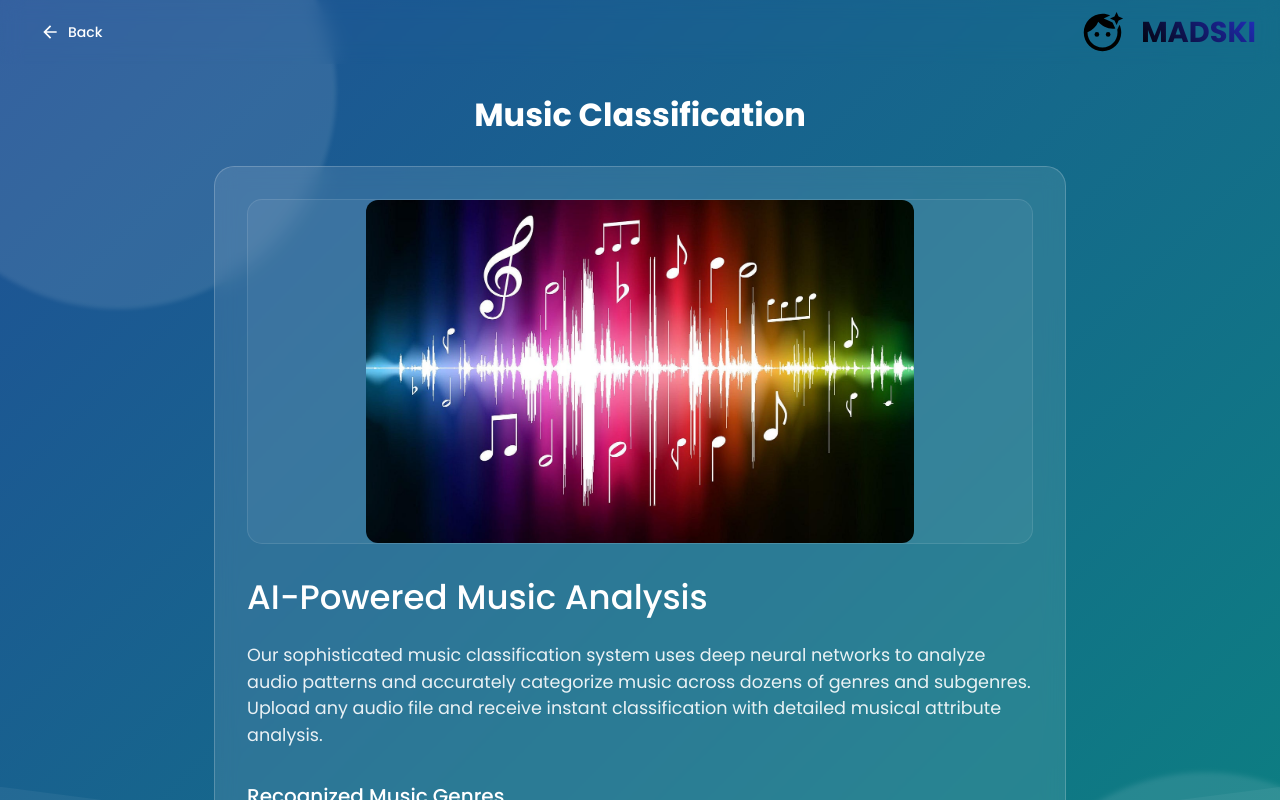
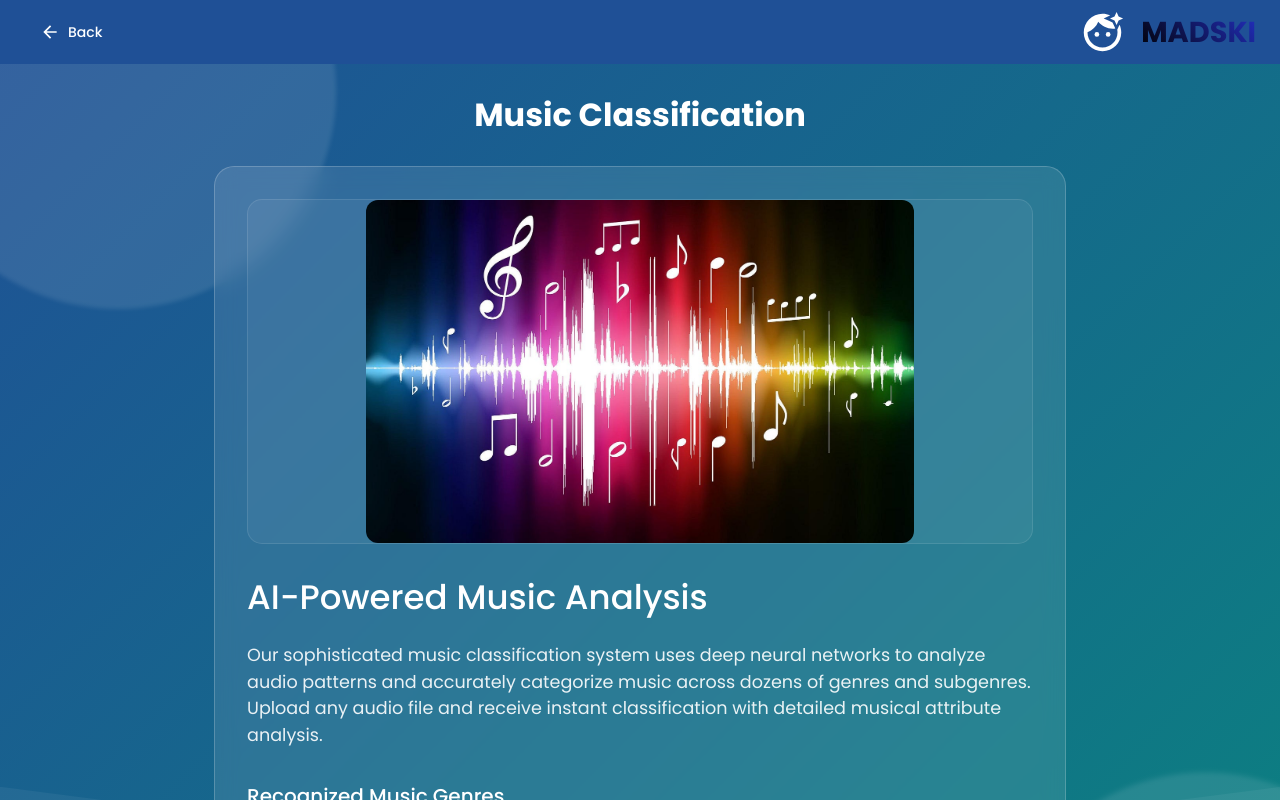
Before and after one commit to Axwaizee/MADSKI, a React (Vite) app: page /info-music in a window 1280 px wide. Shown: the top 800 px of the page. Built offline with nearby package versions, Linux system fonts and the light colour scheme; no server answers.

Commit message:
ADJUSTED BACK AGAIN

```diff
--- a/src/components/AIChatbot.jsx
+++ b/src/components/AIChatbot.jsx
@@ -59,7 +59,6 @@ const Logo = styled(motion.div)(({ theme }) => ({
   '& .logo-text': {
     background: `linear-gradient(45deg, ${theme.palette.secondary.main} 0%,rgb(13, 27, 177) 100%)`,
     WebkitBackgroundClip: 'text',
-    WebkitTextFillColor: 'transparent',
     fontWeight: 'bold',
     fontSize: '1.8rem'
   }
--- a/src/components/LoginPage.jsx
+++ b/src/components/LoginPage.jsx
@@ -109,7 +109,7 @@ export default function LoginPage() {
 
           <Button
             startIcon={<ArrowBack />}
-            onClick={() => navigate(-1)}
+            onClick={() => navigate('/')}
             sx={{ color: 'black' , fontWeight:"bold", fontSize: "1.2rem"}}
           >
             Back to Home
--- a/src/components/MusicClassification.jsx
+++ b/src/components/MusicClassification.jsx
@@ -97,14 +97,13 @@ export default function MusicClassification() {
     <>
       <AppBar
         position="fixed"
-        color="transparent"
         elevation={0}
         sx={{ backdropFilter: 'blur(10px)' }}
       >
         <Toolbar>
           <Button
             startIcon={<ArrowBack />}
-            onClick={() =>navigate(-1)}
+            onClick={() => navigate('/')}
             sx={{ color: 'white' }}
           >
             Back
```
